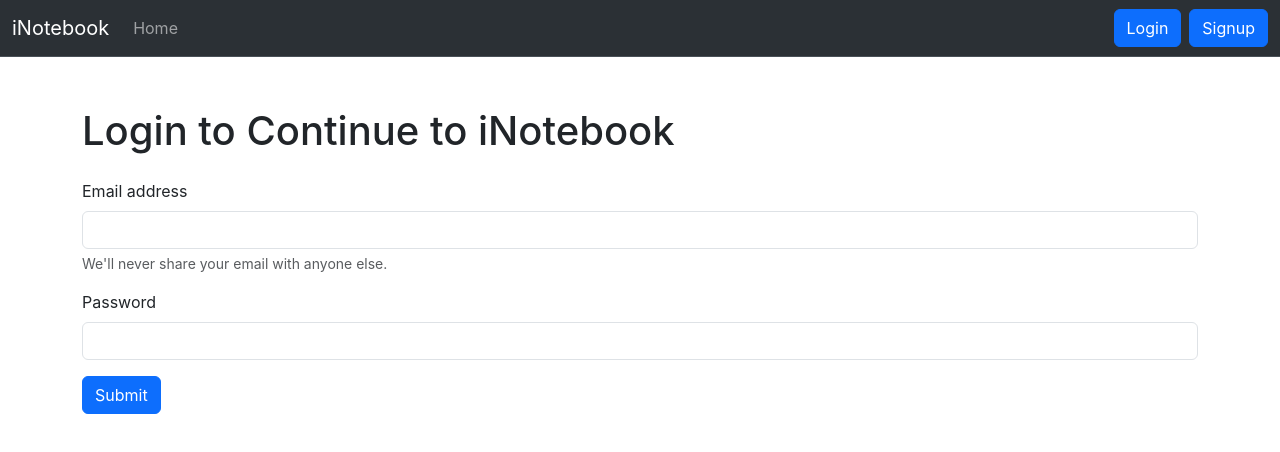
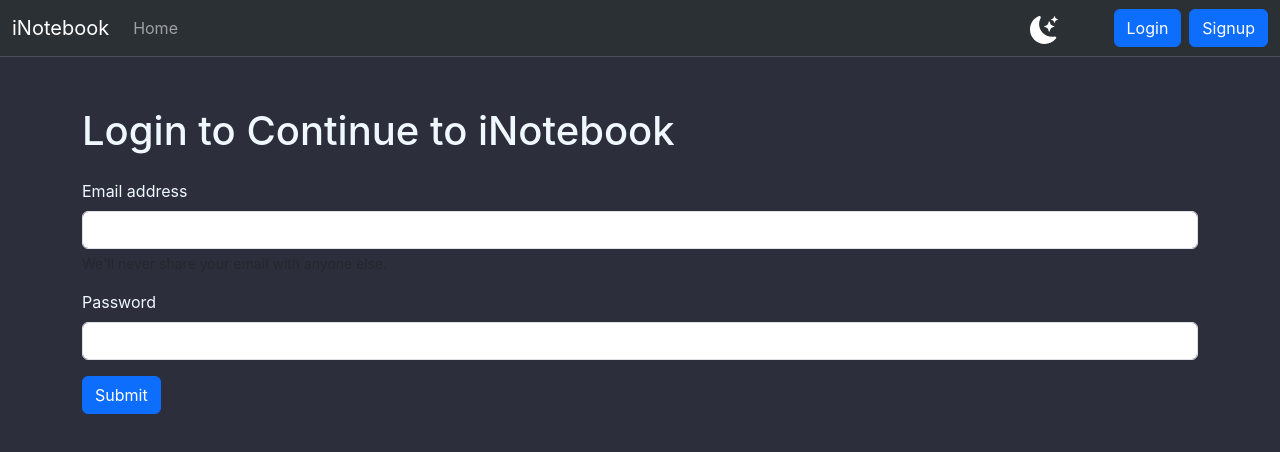
Before and after one commit to Mayank-sinhal/inotebook, a React (Create React App) app: page /login in a window 1280 px wide. Shown: the top 452 px of the page. Built offline with nearby package versions, Linux system fonts and the light colour scheme.

Commit message:
added theme toogle

```diff
--- a/src/App.js
+++ b/src/App.js
@@ -9,6 +9,7 @@
 import Signup from "./components/Signup";
 import Alert from "./components/Alert";
 import AboutState from "./context/about/AboutState";
+import ThemeState from "./context/theme/AboutState";
 
 function App() {
   const [alert, setAlert] = useState(null);
@@ -27,11 +28,16 @@
       {/* how this notestate working here */}
       <NoteState>
         <AboutState>
+          <ThemeState>
             <Router>
               <Navbar />
               <Alert alert={alert} />
               <Routes>
-              <Route exact path="/" element={<Home showAlert={showAlert} />} />
+                <Route
+                  exact
+                  path="/"
+                  element={<Home showAlert={showAlert} />}
+                />
                 <Route exact path="/about" element={<About />} />
                 <Route
                   exact
@@ -45,6 +51,7 @@
                 />
               </Routes>
             </Router>
+          </ThemeState>
         </AboutState>
       </NoteState>
     </>
--- a/src/components/About.js
+++ b/src/components/About.js
@@ -1,10 +1,11 @@
 import React, { useContext, useEffect, useRef } from "react";
 import AboutContext from "../context/about/AboutContext";
+import themeContext from "../context/theme/themeContext";
 
 const About = () => {
   const ref = useRef(null);
   const context = useContext(AboutContext);
-
+  const { isDarkTheme } = useContext(themeContext);
   const { name, email } = context.credentials;
   const handleclick = () => {
     ref.current.click();
@@ -14,6 +15,7 @@
     const name = localStorage.getItem("name");
     const email = localStorage.getItem("email");
     context.setCredentials({ name, email });
+    // eslint-disable-next-line react-hooks/exhaustive-deps
   }, []);
   return (
     <>
@@ -24,7 +26,9 @@
               <img
                 src="https://picsum.photos/id/237/250/250"
                 alt="Profile"
-                className="profile-image img-fluid rounded-circle border border-dark p-1"
+                className={`profile-image img-fluid rounded-circle border border-${
+                  isDarkTheme ? "light" : "dark"
+                } p-2`}
               />
             </div>
           </div>
@@ -50,9 +54,24 @@
         </div>
       </div>
       <div className="container mt-6rem" style={{ marginTop: 4.5 + "rem" }}>
-        <div className="nav bg-light d-flex justify-content-between align-items-center">
-          <h2 className="mb-0">Your Uploads</h2>
-          <button className="btn btn-dark" onClick={handleclick}>
+        <div
+          className={`navbar bg-${
+            isDarkTheme ? "dark" : "light"
+          } d-flex justify-content-between align-items-center `}
+        >
+          <h2
+            className="mb-0 "
+            style={{
+              color: `${isDarkTheme ? "white" : "black"}`,
+              marginLeft: "2rem",
+            }}
+          >
+            Your Uploads
+          </h2>
+          <button
+            className={`btn btn-${isDarkTheme ? "light" : "dark"} mx-3`}
+            onClick={handleclick}
+          >
             Upload New File
           </button>
         </div>
--- a/src/components/Login.js
+++ b/src/components/Login.js
@@ -1,4 +1,4 @@
-import React, { useContext, useState } from "react";
+import React, { useState } from "react";
 import { useNavigate } from "react-router-dom";
 
 const Login = (props) => {
--- a/src/components/Navbar.js
+++ b/src/components/Navbar.js
@@ -1,19 +1,27 @@
-import React, { useEffect } from "react";
+import React, { useContext, useEffect } from "react";
 import { Link, useLocation, useNavigate } from "react-router-dom";
+import themeContext from "../context/theme/themeContext";
 
 const Navbar = () => {
   const location = useLocation();
   const navigate = useNavigate();
+  const { toggleTheme, isDarkTheme } = useContext(themeContext);
+
   const handleclick = () => {
     localStorage.removeItem("token");
     navigate("/login");
   };
-  useEffect(() => {}, [location]);
+  useEffect(() => {
+    document.body.classList.remove(isDarkTheme ? "light" : "dark");
+    document.body.classList.add(isDarkTheme ? "dark" : "light");
+  }, [location, isDarkTheme]);
   return (
     <>
       <nav
-        className="navbar navbar-expand-lg bg-body-tertiary  navbar bg-dark border-bottom border-body"
-        data-bs-theme="dark"
+        className={`navbar navbar-expand-lg bg-body-tertiary  navbar bg-${
+          isDarkTheme ? "dark" : "light"
+        } border-bottom border-body`}
+        data-bs-theme={`${isDarkTheme ? "dark" : "light"}`}
       >
         <div className="container-fluid">
           <Link className="navbar-brand" to="/">
@@ -43,6 +51,7 @@
                   Home
                 </Link>
               </li>
+
               {localStorage.getItem("token") ? (
                 <li className="nav-item">
                   <Link
@@ -56,6 +65,23 @@
                 </li>
               ) : null}
             </ul>
+            <div className="px-5">
+              <svg
+                onClick={toggleTheme}
+                stroke="currentColor"
+                fill="currentColor"
+                strokeWidth="0"
+                viewBox="0 0 16 16"
+                className="mt-1 ml-2"
+                style={{ color: `${isDarkTheme ? "white" : "black"}` }}
+                height="28"
+                width="28"
+                xmlns="http://www.w3.org/2000/svg"
+              >
+                <path d="M6 .278a.768.768 0 0 1 .08.858 7.208 7.208 0 0 0-.878 3.46c0 4.021 3.278 7.277 7.318 7.277.527 0 1.04-.055 1.533-.16a.787.787 0 0 1 .81.316.733.733 0 0 1-.031.893A8.349 8.349 0 0 1 8.344 16C3.734 16 0 12.286 0 7.71 0 4.266 2.114 1.312 5.124.06A.752.752 0 0 1 6 .278z"></path>
+                <path d="M10.794 3.148a.217.217 0 0 1 .412 0l.387 1.162c.173.518.579.924 1.097 1.097l1.162.387a.217.217 0 0 1 0 .412l-1.162.387a1.734 1.734 0 0 0-1.097 1.097l-.387 1.162a.217.217 0 0 1-.412 0l-.387-1.162A1.734 1.734 0 0 0 9.31 6.593l-1.162-.387a.217.217 0 0 1 0-.412l1.162-.387a1.734 1.734 0 0 0 1.097-1.097l.387-1.162zM13.863.099a.145.145 0 0 1 .274 0l.258.774c.115.346.386.617.732.732l.774.258a.145.145 0 0 1 0 .274l-.774.258a1.156 1.156 0 0 0-.732.732l-.258.774a.145.145 0 0 1-.274 0l-.258-.774a1.156 1.156 0 0 0-.732-.732l-.774-.258a.145.145 0 0 1 0-.274l.774-.258c.346-.115.617-.386.732-.732L13.863.1z"></path>
+              </svg>
+            </div>
             {!localStorage.getItem("token") ? (
               <form className="d-flex" role="search">
                 <Link
--- a/src/components/Notes.js
+++ b/src/components/Notes.js
@@ -3,7 +3,9 @@
 import NoteItem from "./NoteItem";
 import AddNote from "./AddNote";
 import { useNavigate } from "react-router-dom";
+import themeContext from "../context/theme/themeContext";
 const Notes = (props) => {
+  const { isDarkTheme } = useContext(themeContext);
   const navigate = useNavigate();
   const context = useContext(Notecontext);
   const { notes, getnotes, editNote } = context;
@@ -62,9 +64,13 @@
         id="exampleModal"
         tabIndex="-1"
         aria-labelledby="exampleModalLabel"
+        data-bs-theme={`${isDarkTheme ? "dark" : "light"}`}
         aria-hidden="true"
       >
-        <div className="modal-dialog">
+        <div
+          className="modal-dialog"
+          data-bs-theme={`${isDarkTheme ? "dark" : "light"}`}
+        >
           <div className="modal-content">
             <div className="modal-header">
               <h5 className="modal-title" id="exampleModalLabel">
--- /dev/null
+++ b/src/context/theme/AboutState.js
@@ -0,0 +1,19 @@
+import React, { useState } from "react";
+import themeContext from "./themeContext";
+
+const ThemeState = (props) => {
+  const [isDarkTheme, setIsDarkTheme] = useState(true);
+
+  const toggleTheme = () => {
+    setIsDarkTheme((prevTheme) => !prevTheme);
+  };
+  return (
+    <>
+      <themeContext.Provider value={{ isDarkTheme, toggleTheme }}>
+        {props.children}
+      </themeContext.Provider>
+    </>
+  );
+};
+
+export default ThemeState;
--- /dev/null
+++ b/src/context/theme/themeContext.js
@@ -0,0 +1,3 @@
+import { createContext } from "react";
+const themeContext = createContext();
+export default themeContext;
--- a/src/index.css
+++ b/src/index.css
@@ -15,3 +15,12 @@
 i {
   cursor: pointer;
 }
+
+.light {
+  background-color: rgb(245, 245, 245);
+}
+
+.dark {
+  background-color: rgb(44, 47, 59);
+  color: aliceblue;
+}
```
Lines whose indentation alone changed are shown as unchanged.
